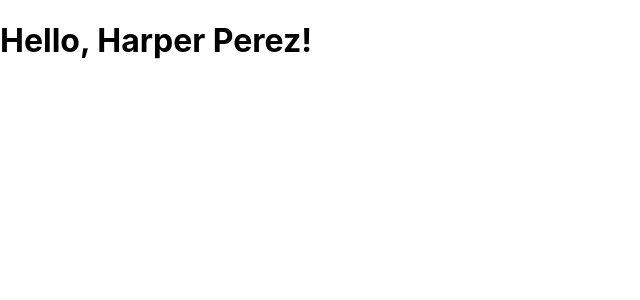
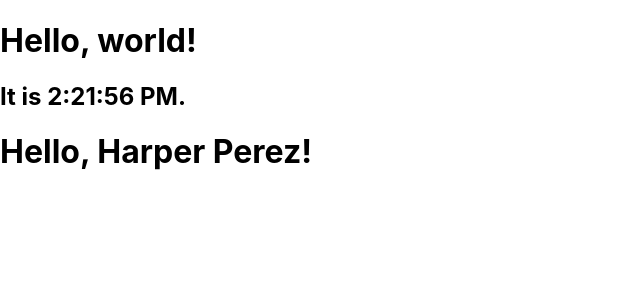
Before and after one commit to jcs526/my-app, a React (Create React App) app: page / in a window 1280 px wide. Shown: the top 300 px of the page, without its empty margins (0-640 px from the left). Built offline with nearby package versions, Linux system fonts and the light colour scheme.

Commit message:
엘리먼트 렌더링

```diff
--- a/src/index.js
+++ b/src/index.js
@@ -5,12 +5,19 @@ import App from './App';
 import reportWebVitals from './reportWebVitals';
 
 const root = ReactDOM.createRoot(document.getElementById('root'));
-root.render(
-  <React.StrictMode>
-    <App />
-  </React.StrictMode>
-);
 
+const tick = () => {
+  const element = (
+    <div>
+      <h1>Hello, world!</h1>
+      <h2>It is {new Date().toLocaleTimeString()}.</h2>
+      <App/>
+    </div>
+  );
+  root.render(element);
+};
+
+setInterval(tick, 1000)
 // If you want to start measuring performance in your app, pass a function
 // to log results (for example: reportWebVitals(console.log))
 // or send to an analytics endpoint. Learn more: https://bit.ly/CRA-vitals
```
